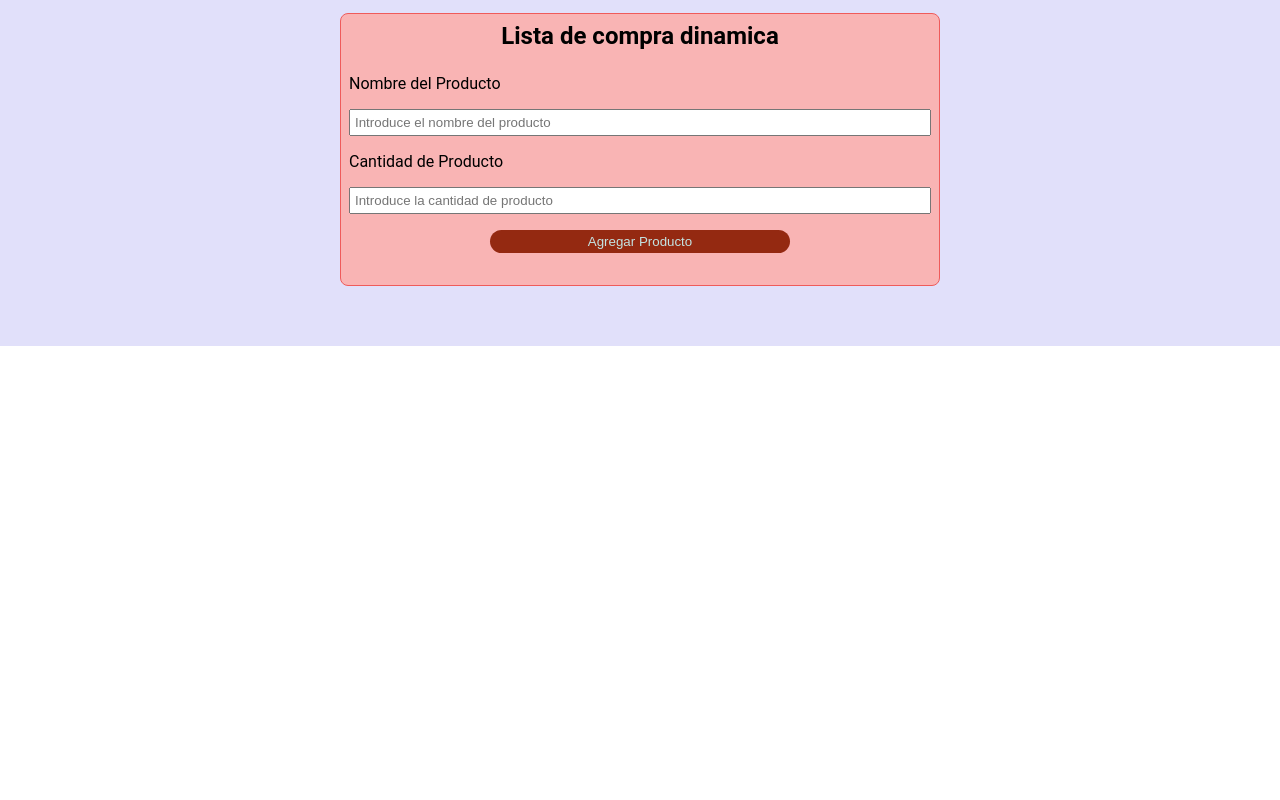
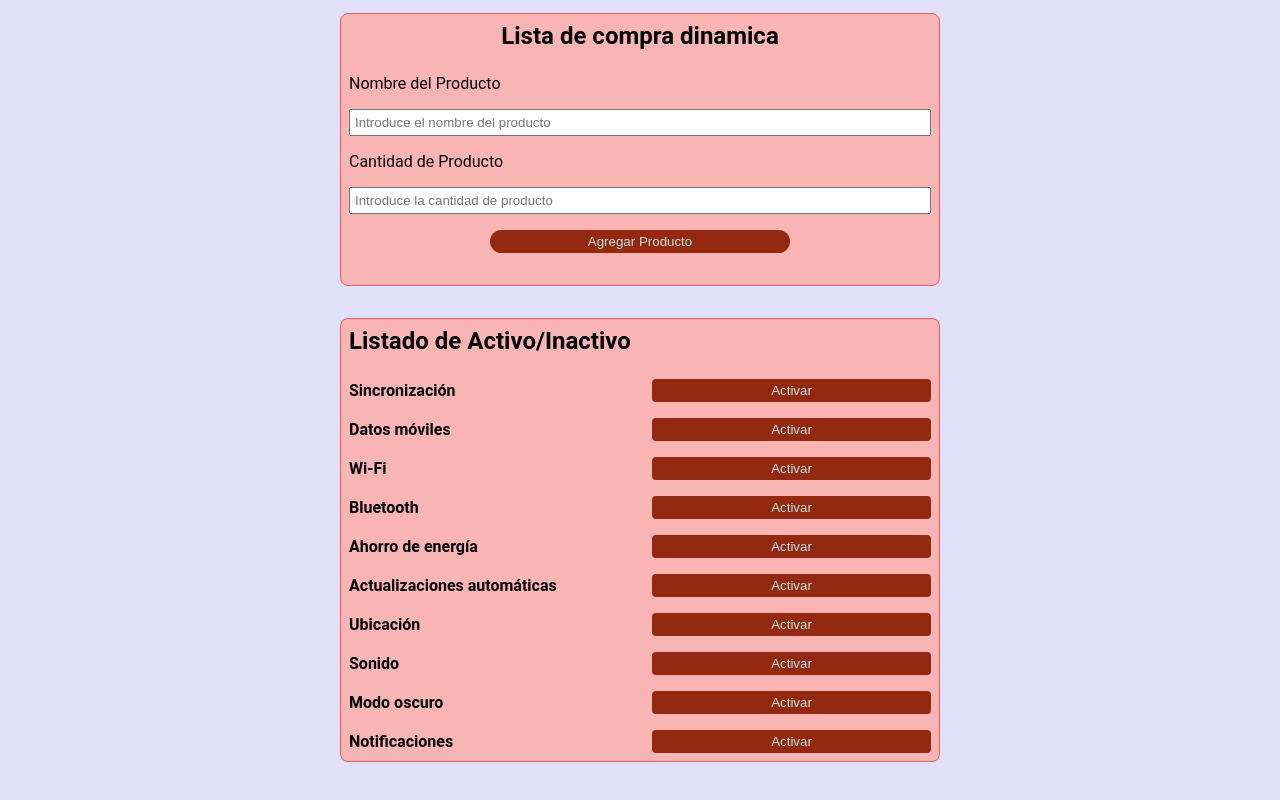
Before and after one commit to javier-ibanez-vizuete/react-condicionales-listas, a React (Vite) app: page / in a window 1280 px wide. Shown: the part 2687-3487 px from the top of the page. Before the commit the page ends 3033 px from the top, so only its background shows below. Built offline with nearby package versions, Linux system fonts and the light colour scheme.

Commit message:
feat(app): add a list with a toggle button each object

```diff
--- a/src/App.jsx
+++ b/src/App.jsx
@@ -4,6 +4,7 @@ import { NameList } from "./components/NameList/NameList";
 import { ProductList } from "./components/ProductList/ProductList";
 import { RemoveItemList } from "./components/RemoveItemList/RemoveItemList";
 import { TaskList } from "./components/TaskList/TaskList";
+import { ToggleItemList } from "./components/ToggleItemList/ToggleItemList";
 
 export const App = () => {
 	return (
@@ -15,6 +16,7 @@ export const App = () => {
 			<AddFruitForm />
 			<RemoveItemList />
 			<DynamicShoppingList />
+			<ToggleItemList />
 		</div>
 	);
 };
--- /dev/null
+++ b/src/components/ToggleItemList/ToggleItemList.css
@@ -0,0 +1,19 @@
+.product-item {
+	display: flex;
+	justify-content: center;
+	align-items: center;
+	gap: 2rem;
+}
+
+.product-item > h4 {
+	flex: 1;
+}
+
+.product-item > button {
+	flex: 1;
+}
+
+.active-item > .btn {
+	background-color: aquamarine;
+	color: var(--primary-text-color);
+}
--- /dev/null
+++ b/src/components/ToggleItemList/ToggleItemList.jsx
@@ -0,0 +1,48 @@
+import { useState } from "react";
+import "./ToggleItemList.css";
+
+const toggles = [
+	{ id: 1, label: "Notificaciones", isActive: false },
+	{ id: 2, label: "Modo oscuro", isActive: false },
+	{ id: 3, label: "Sonido", isActive: false },
+	{ id: 4, label: "Ubicación", isActive: false },
+	{ id: 5, label: "Actualizaciones automáticas", isActive: false },
+	{ id: 6, label: "Ahorro de energía", isActive: false },
+	{ id: 7, label: "Bluetooth", isActive: false },
+	{ id: 8, label: "Wi-Fi", isActive: false },
+	{ id: 9, label: "Datos móviles", isActive: false },
+	{ id: 10, label: "Sincronización", isActive: false },
+];
+
+export const ToggleItemList = () => {
+	const [list, setList] = useState(toggles);
+
+	const onButtonClick = (id) => {
+		const selectedItem = list.find((item) => item.id === id);
+		if (!selectedItem) return;
+		const { isActive } = selectedItem;
+		const newItem = { ...selectedItem, isActive: !isActive };
+
+		const filteredList = list.filter((item) => item.id !== id);
+		const newList = [...filteredList, newItem];
+		setList(newList);
+	};
+
+	return (
+		<div className="exercise-container">
+			<h2>Listado de Activo/Inactivo</h2>
+			<ul className="list-item">
+				{list
+					.sort((itemA, itemB) => itemB.id - itemA.id)
+					.map((item) => (
+						<li key={item.id} className={item.isActive ? "active-item product-item" : "product-item"}>
+							<h4>{item.label}</h4>
+							<button onClick={() => onButtonClick(item.id)} className="btn">
+								{item.isActive ? "Desactivar" : "Activar"}
+							</button>
+						</li>
+					))}
+			</ul>
+		</div>
+	);
+};
```
